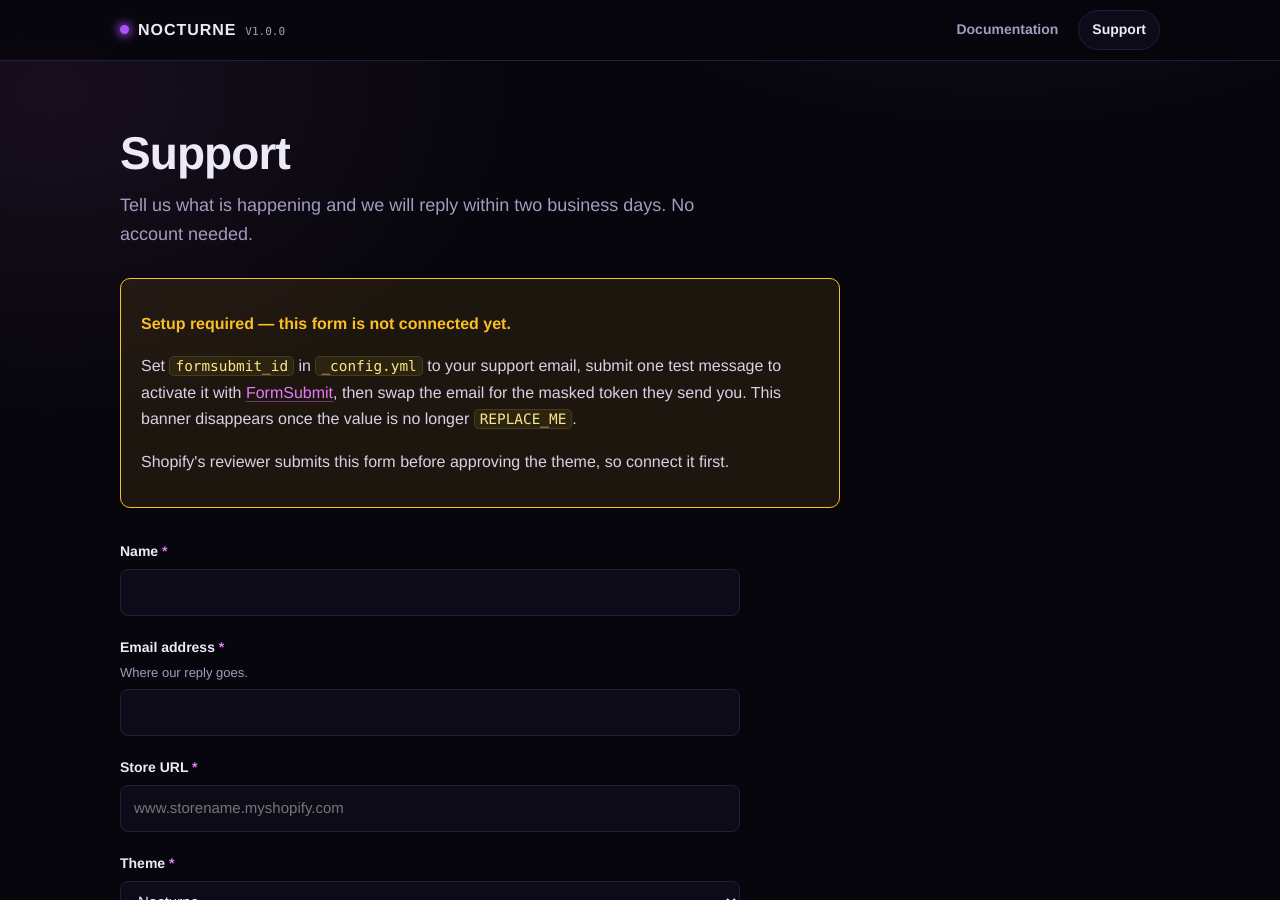
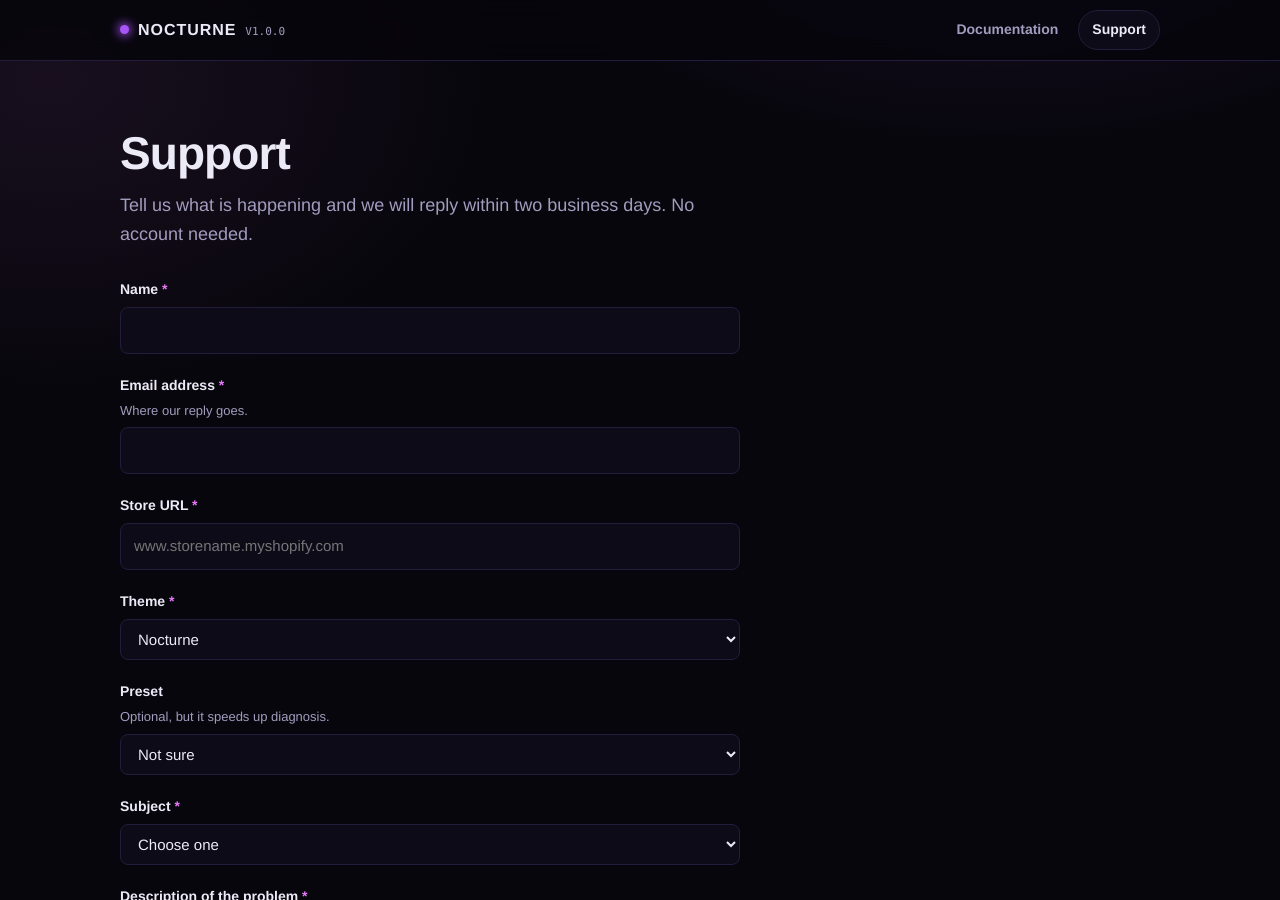
Before and after one commit to hamzabilalbaig/cathode, a Jekyll site: the page built from support.html, in a window 1280 px wide and 900 px high. Built offline with Jekyll 4.4.1, drawn with Linux system fonts in a browser that asks for light colours.

Commit message:
Point the support form at the support inbox
Activation submission sent; swap formsubmit_id for the masked token once
FormSubmit issues it, so the address is not exposed in the page HTML.

Co-Authored-By: Claude Opus 5 <noreply@anthropic.com>
Claude-Session: https://claude.ai/code/session_017jvSbPpvaDVEbEc9RzAm4F

```diff
--- a/_config.yml
+++ b/_config.yml
@@ -28,7 +28,7 @@ response_time: "two business days"
 # not fire when the captcha is turned off, and the Theme Store requires an
 # auto-responder.
 # ---------------------------------------------------------------------------
-formsubmit_id: "REPLACE_ME"
+formsubmit_id: "hamzabilalbaig@gmail.com"
 
 markdown: kramdown
 kramdown:
```
